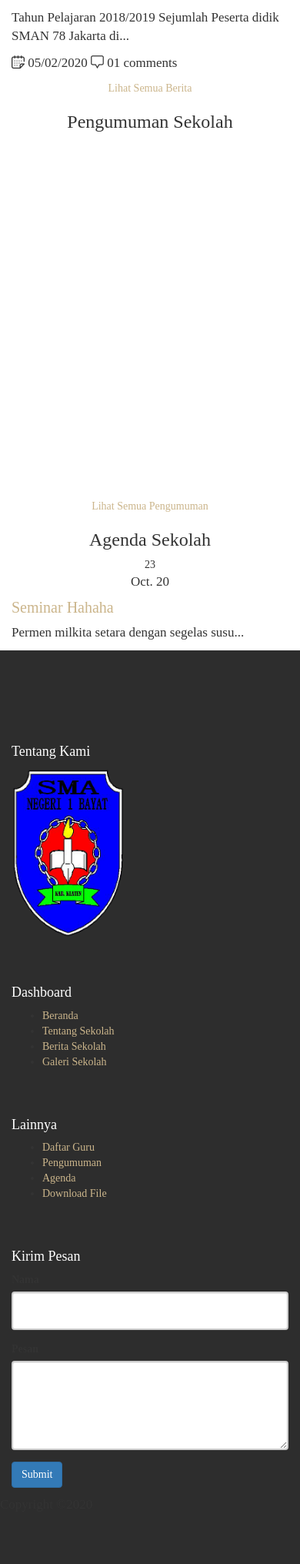
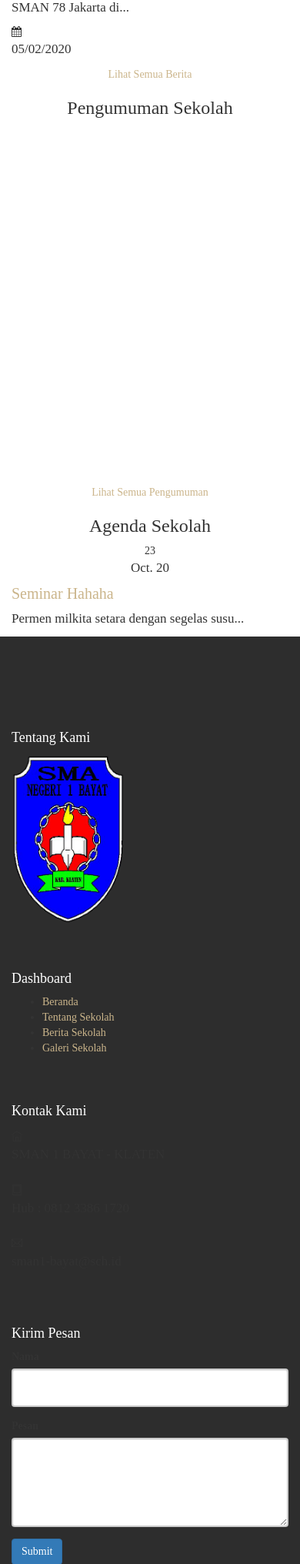
Before and after one commit to daffaputradamar/si-sekolah, a CodeIgniter app: page /database/index.php/home/index in a window 390 px wide. Shown: the part 2844-4876 px from the top of the page at 77% size. Run offline with CodeIgniter, Linux system fonts and the light colour scheme; data comes from the database, SQL or seed files in the repository; some libraries are stand-ins or nearby versions.

Commit message:
fix responsive and delete comment in home

```diff
--- a/application/controllers/admin/Login.php
+++ b/application/controllers/admin/Login.php
@@ -50,6 +50,6 @@
     function logout()
     {
         $this->session->sess_destroy();
-        redirect('admin/login');
+        redirect('');
     }
 }
--- a/application/views/depan/v_home.php
+++ b/application/views/depan/v_home.php
@@ -57,10 +57,11 @@
                                 <h4><?php echo $row->tulisan_judul; ?></h4>
                             </a>
                             <p><?php echo limit_words($row->tulisan_isi, 10) . '...'; ?></p>
-                            <p class="d-flex align-items-center"> <span><i class="flaticon-calendar-1"></i> <?php echo $row->tanggal; ?></span>
-
-                                <span> <i class="flaticon-comment"></i> 01 comments</span>
-                            </p>
+                            <div class="d-flex align-items-center mt-2">
+                                <i class="fa fa-calendar mr-2"></i>
+                                <p><?php echo $row->tanggal; ?></p>
+                                <!-- <span> <i class="flaticon-comment"></i> 01 comments</span> -->
+                            </div>
                         </div>
                     </div>
                 </div>
--- a/application/views/theme/footer.php
+++ b/application/views/theme/footer.php
@@ -27,14 +27,30 @@
                 <div class="col-xl-3 col-md-6 col-lg-3">
                     <div class="footer_widget">
                         <h3 class="footer_title">
-                            Lainnya
+                            Kontak Kami
                         </h3>
-                        <ul>
-                            <li><a href="<?php echo site_url('guru'); ?>">Daftar Guru</a></li>
-                            <li><a href="<?php echo site_url('pengumuman'); ?>">Pengumuman</a></li>
-                            <li><a href="<?php echo site_url('agenda'); ?>">Agenda</a></li>
-                            <li><a href="<?php echo site_url('download'); ?>">Download File</a></li>
-                        </ul>
+
+                        <div class="media contact-info">
+                            <span class="contact-info__icon"><i class="ti-home"></i></span>
+                            <div class="media-body">
+
+                                <p>SMAN 1 BAYAT - KLATEN</p>
+                            </div>
+                        </div>
+                        <div class="media contact-info">
+                            <span class="contact-info__icon"><i class="ti-tablet"></i></span>
+                            <div class="media-body">
+
+                                <p>Hub : 0812 3386 1720 </p>
+                            </div>
+                        </div>
+                        <div class="media contact-info">
+                            <span class="contact-info__icon"><i class="ti-email"></i></span>
+                            <div class="media-body">
+
+                                <p>sman1-bayat@sch.id</p>
+                            </div>
+                        </div>
                     </div>
                 </div>
                 <div class="col-xl-3 col-md-6 col-lg-3">
--- a/application/views/theme/header.php
+++ b/application/views/theme/header.php
@@ -4,10 +4,7 @@
             <div class="col-lg-12">
                 <div class="header_top_wrap d-flex justify-content-between align-items-center">
                     <div class="text_wrap">
-                        <p><span>Hubungi : 081233861720</span> | <span>Email : sman1-bayat@sch.id</span></p>
-                    </div>
-                    <div class="text_wrap">
-                        <p><a href="<?php echo site_url('admin/login'); ?>"> <i class="ti-user"></i> Login</a></p>
+                        <p><span>Hub : 081233861720</span> | <span>Email : sman1-bayat@sch.id</span></p>
                     </div>
                 </div>
             </div>
--- a/application/views/theme/navigation.php
+++ b/application/views/theme/navigation.php
@@ -7,14 +7,15 @@
                         <div class="logo">
                             <a href="<?php echo base_url(''); ?>">
                                 <div class="d-flex align-items-center">
-                                    <img src="<?php echo base_url(''); ?>style/img/sma-bayat-logo.png" alt="logo sekolah" height="60">
-                                    <h3 class="ml-3">SMA NEGERI 1 BAYAT - KLATEN</h3>
+                                    <img src="<?php echo base_url(''); ?>style/img/sma-bayat-logo.png" alt="logo sekolah" style="max-height:50px; max-width:40px">
+                                    <h4 class="ml-3 d-md-block d-none">SMA NEGERI 1 BAYAT - KLATEN</h4>
+                                    <h6 class="ml-3 d-md-none d-sm-block">SMA NEGERI 1 BAYAT</h6>
                                 </div>
                             </a>
                         </div>
                     </div>
                     <div class="header_right d-flex align-items-center">
-                        <div class="main-menu  d-none d-lg-block">
+                        <div class="main-menu d-none d-lg-block">
                             <nav>
                                 <ul id="navigation">
                                     <li><a href="<?php echo base_url(''); ?>">Beranda</a></li>
--- a/application/views/theme/template.php
+++ b/application/views/theme/template.php
@@ -36,7 +36,7 @@
     <!-- header-start -->
     <header>
         <div class="header-area ">
-            <?php $this->load->view('theme/header'); ?>
+            <!-- <?php $this->load->view('theme/header'); ?> -->
             <?php $this->load->view('theme/navigation'); ?>
         </div>
     </header>
```
Also changed, not shown: application/controllers/Login.php (added, +12 -0 lines).
